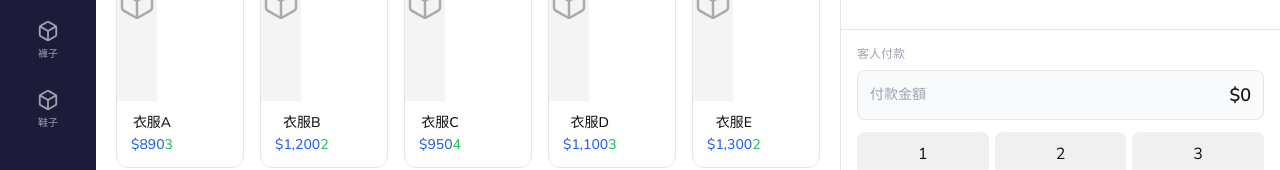
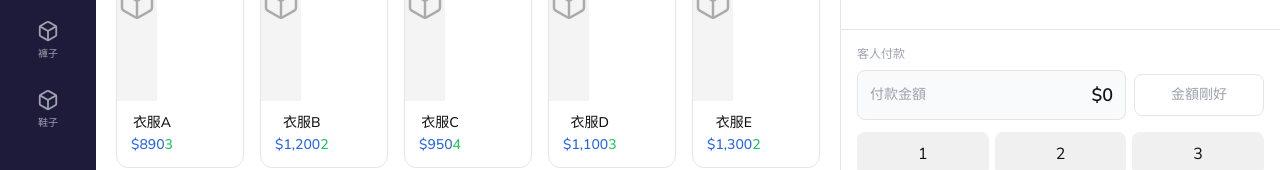
Before and after one commit to GustavoFringgg/post_system, a Vue app in the folder Frontend/: page / in a window 1280 px wide. Shown: the part 199-369 px from the top of the page. Built offline with nearby package versions, Linux system fonts and the light colour scheme.

Commit message:
feat(frontend): 新增‘金額剛好’按鈕,免去輸入金額計算

```diff
--- a/Frontend/src/components/CartPanel.vue
+++ b/Frontend/src/components/CartPanel.vue
@@ -26,6 +26,10 @@ function openCheckoutModal() {
 
 function cancelCheckout() {
   showModal.value = false
+}
+
+function setExactPayment() {
+  cart.paymentInput = cart.subtotal.toString()
 }
 
 function confirmCheckout() {
@@ -148,11 +152,26 @@ function confirmCheckout() {
     <div class="border-t border-border px-4 pt-4 pb-4">
       <!-- Payment input display -->
       <p class="text-xs text-text-muted mb-2">客人付款</p>
-      <div class="flex items-center justify-between bg-[#F8FAFC] rounded-lg px-3 py-2.5 mb-3 border border-border">
-        <span class="text-sm text-text-muted">付款金額</span>
-        <span class="text-lg font-semibold text-text-main tabular-nums">
-          ${{ Number(cart.paymentInput).toLocaleString() }}
-        </span>
+      <div class="flex items-center gap-2 mb-3">
+        <div class="flex flex-1 items-center justify-between bg-[#F8FAFC] rounded-lg px-3 py-2.5 border border-border">
+          <span class="text-sm text-text-muted">付款金額</span>
+          <span class="text-lg font-semibold text-text-main tabular-nums">
+            ${{ Number(cart.paymentInput).toLocaleString() }}
+          </span>
+        </div>
+        <button
+          class="w-[130px] h-full px-3 py-2.5 rounded-lg border text-sm font-medium transition-colors duration-150"
+          :class="
+            cart.items.length > 0
+              ? 'border-primary text-primary hover:bg-primary hover:text-white cursor-pointer'
+              : 'border-border text-text-muted cursor-not-allowed'
+          "
+          :disabled="cart.items.length === 0"
+          aria-label="客人付剛好"
+          @click="setExactPayment"
+        >
+          金額剛好
+        </button>
       </div>
 
       <!-- 數字鍵盤儀表板 -->
@@ -212,7 +231,7 @@ function confirmCheckout() {
     <div
       v-if="showModal"
       class="fixed inset-0 z-50 flex items-center justify-center"
-      style="background: rgba(0,0,0,0.45)"
+      style="background: rgba(0, 0, 0, 0.45)"
       @click.self="cancelCheckout"
     >
       <div class="bg-white rounded-2xl shadow-2xl w-[380px] max-w-[90vw] overflow-hidden">
@@ -224,11 +243,7 @@ function confirmCheckout() {
 
         <!-- Item list -->
         <div class="px-6 py-4 max-h-52 overflow-y-auto space-y-2">
-          <div
-            v-for="item in cart.items"
-            :key="item.product.id"
-            class="flex justify-between items-center text-sm"
-          >
+          <div v-for="item in cart.items" :key="item.product.id" class="flex justify-between items-center text-sm">
             <span class="text-text-main">
               {{ item.product.name }}
               <span class="text-text-muted ml-1">x{{ item.quantity }}</span>
@@ -255,10 +270,7 @@ function confirmCheckout() {
           </div>
           <div class="flex justify-between text-sm">
             <span class="text-text-muted">找零</span>
-            <span
-              class="tabular-nums font-medium"
-              :class="change >= 0 ? 'text-green-600' : 'text-red-500'"
-            >
+            <span class="tabular-nums font-medium" :class="change >= 0 ? 'text-green-600' : 'text-red-500'">
               {{ formatPrice(change) }}
             </span>
           </div>
@@ -288,7 +300,16 @@ function confirmCheckout() {
       class="fixed bottom-8 left-1/2 -translate-x-1/2 z-50 flex items-center gap-2 bg-green-600 text-white px-6 py-3 rounded-xl shadow-lg text-sm font-medium"
       style="animation: fadeInUp 0.25s ease"
     >
-      <svg width="18" height="18" viewBox="0 0 24 24" fill="none" stroke="currentColor" stroke-width="2.5" stroke-linecap="round" stroke-linejoin="round">
+      <svg
+        width="18"
+        height="18"
+        viewBox="0 0 24 24"
+        fill="none"
+        stroke="currentColor"
+        stroke-width="2.5"
+        stroke-linecap="round"
+        stroke-linejoin="round"
+      >
         <polyline points="20 6 9 17 4 12" />
       </svg>
       結帳成功！
@@ -298,7 +319,13 @@ function confirmCheckout() {
 
 <style scoped>
 @keyframes fadeInUp {
-  from { opacity: 0; transform: translateX(-50%) translateY(12px); }
-  to   { opacity: 1; transform: translateX(-50%) translateY(0); }
+  from {
+    opacity: 0;
+    transform: translateX(-50%) translateY(12px);
+  }
+  to {
+    opacity: 1;
+    transform: translateX(-50%) translateY(0);
+  }
 }
 </style>
```
